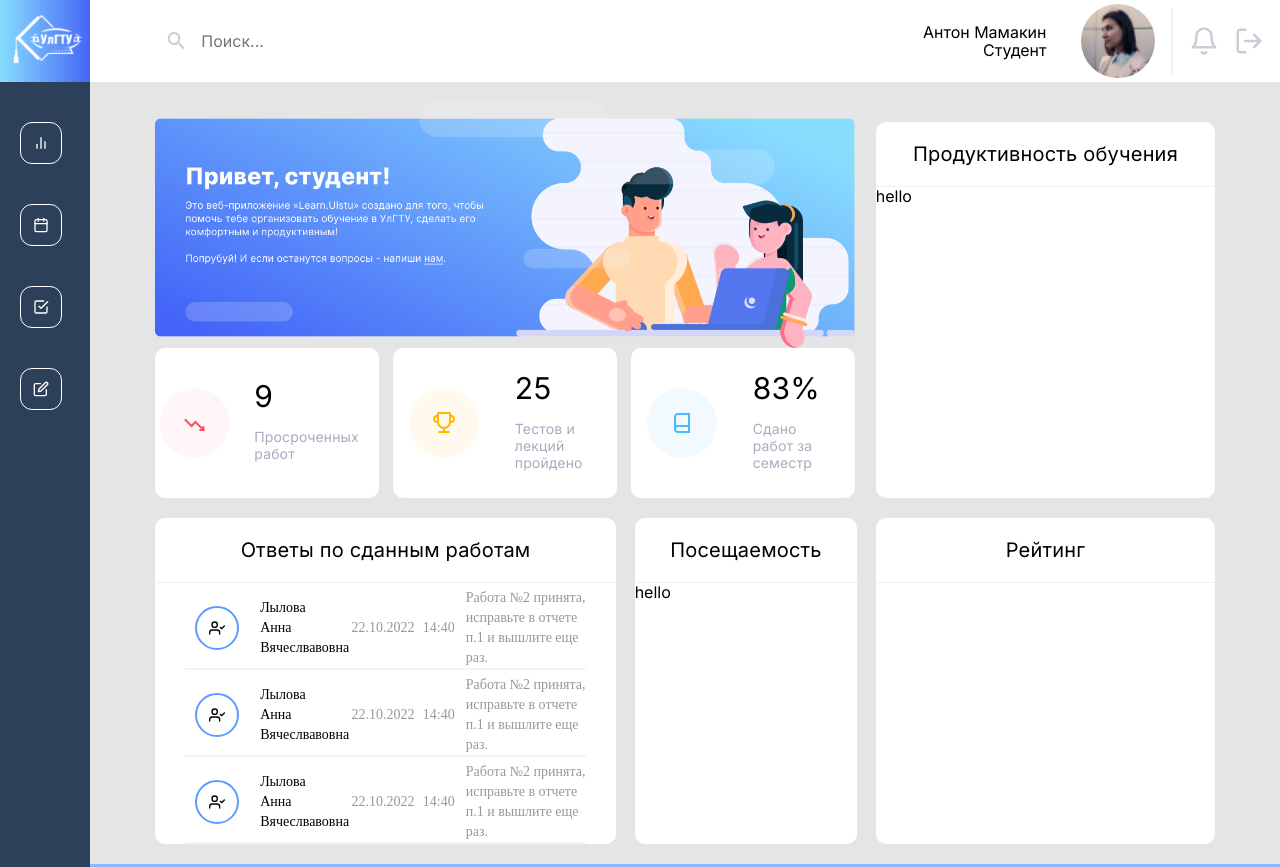
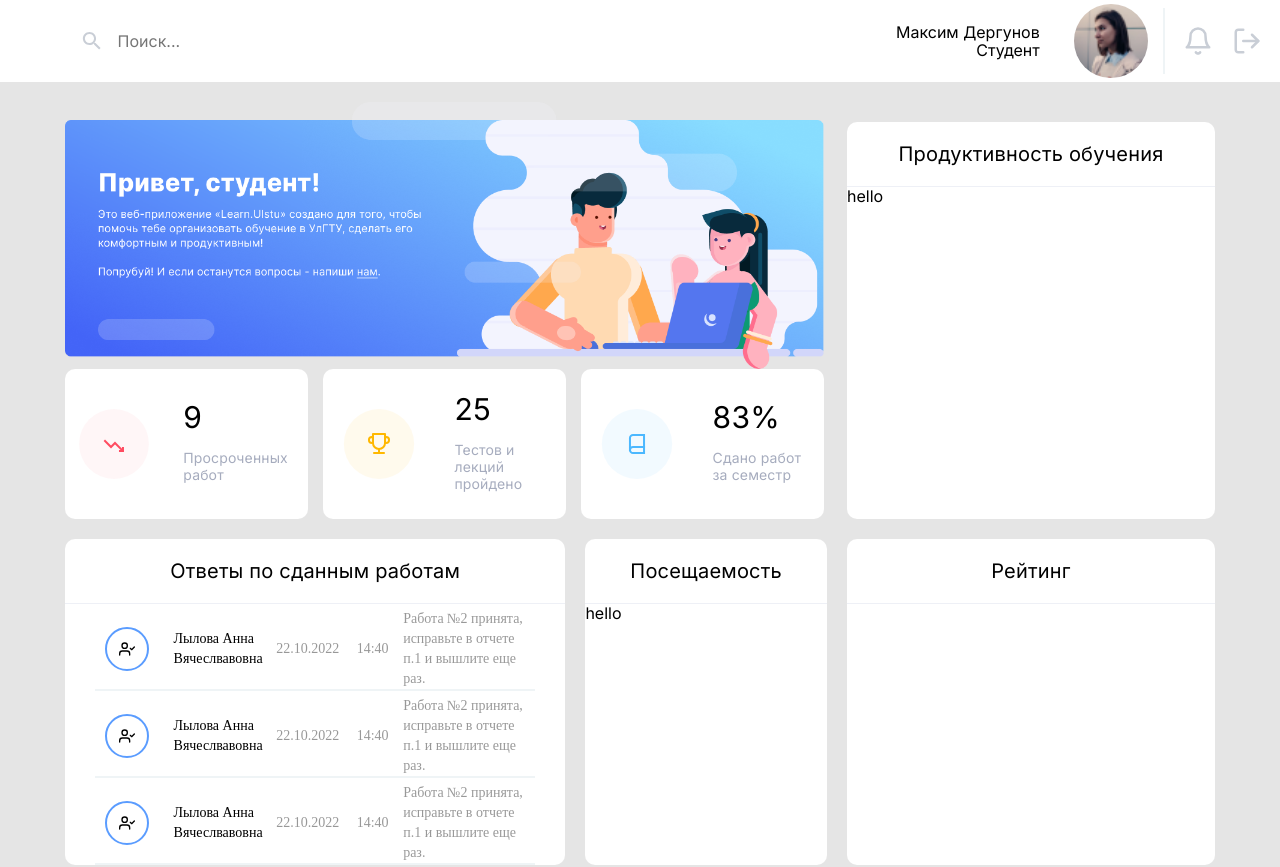
Before and after one commit to mrsaliceselezneva/web-ulstu, a React (Create React App) app: page / in a window 1280 px wide. Shown: the top 867 px of the page. Built offline with nearby package versions, Linux system fonts and the light colour scheme.

Commit message:
Добавил страницу расписания

```diff
--- a/src/components/Header/Header.js
+++ b/src/components/Header/Header.js
@@ -3,12 +3,12 @@ import 'font-awesome/css/font-awesome.min.css';
 
 const Header = () => {
 
-    const data =  {
+    const data = {
         "id": 2,
         "login": "user1",
         "email": "anton@email.com",
-            "firstName": "Антон",
-            "lastName": "Мамакин",
+        "firstName": "Максим",
+        "lastName": "Дергунов",
         "patronymic": "Сергеевич",
         "phone": "001",
         "avatarId": null,
@@ -39,7 +39,7 @@ const Header = () => {
                     <p className="opacity-5">Студент</p>
                 </div>
 
-                <img className="main_img"  src="/images/main.png" alt="main" />
+                <img className="main_img" src="/images/main.png" alt="main" />
 
 
                 <div className="action">
--- a/src/components/TimeTableCard/TimeTableCard.js
+++ b/src/components/TimeTableCard/TimeTableCard.js
@@ -4,6 +4,7 @@ import BiUser from "react-icons/bi"
 const TimeTableCard = () => {
 
     const color = ["red", "green", "blue"]
+
     const data = {
         subject: "Исследование операций",
         type: "Лекция",
--- a/src/components/TimeTableHeader/TimeTableHeader.js
+++ b/src/components/TimeTableHeader/TimeTableHeader.js
@@ -10,7 +10,7 @@ const TimeTableHeader = () => {
     const data = {
         month: "Октябрь",
         year: "2022",
-        group: "ИВТАСбд-31"
+        group: "ИВТАСбд-41"
     }
 
 
--- a/src/pages/MainPage/MainPage.js
+++ b/src/pages/MainPage/MainPage.js
@@ -3,14 +3,14 @@ import Header from "../../components/Header/Header";
 import Info from "../../components/Info/Info";
 
 const MainPage = () => {
-    return(
+    return (
 
-    <div>
-        <Drawer>
-       <Header />
-       <Info/>
-       </Drawer>
-    </div>
+        <div>
+
+            <Header />
+            <Info />
+
+        </div>
     )
 }
 
```
Lines whose indentation alone changed are shown as unchanged.
